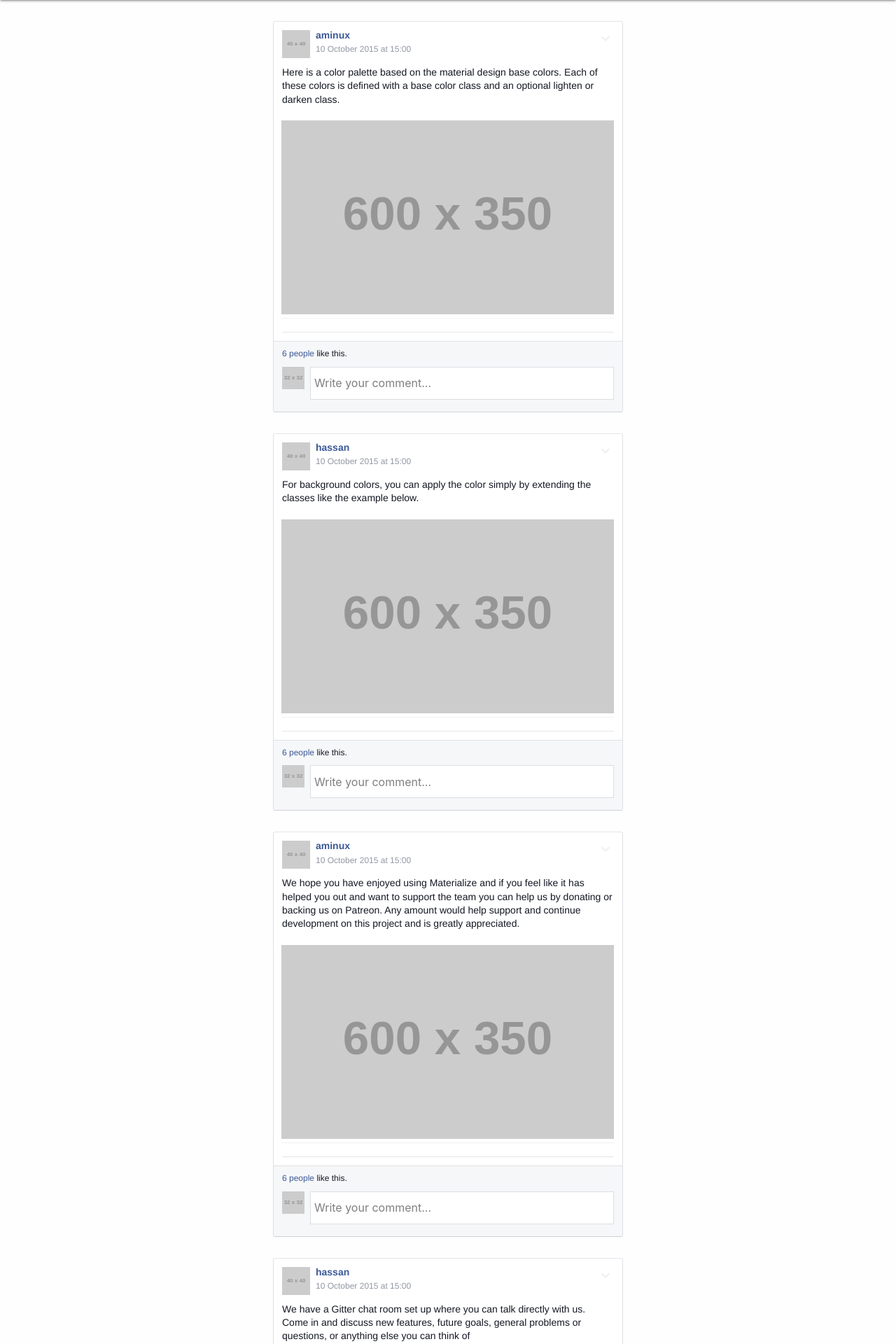
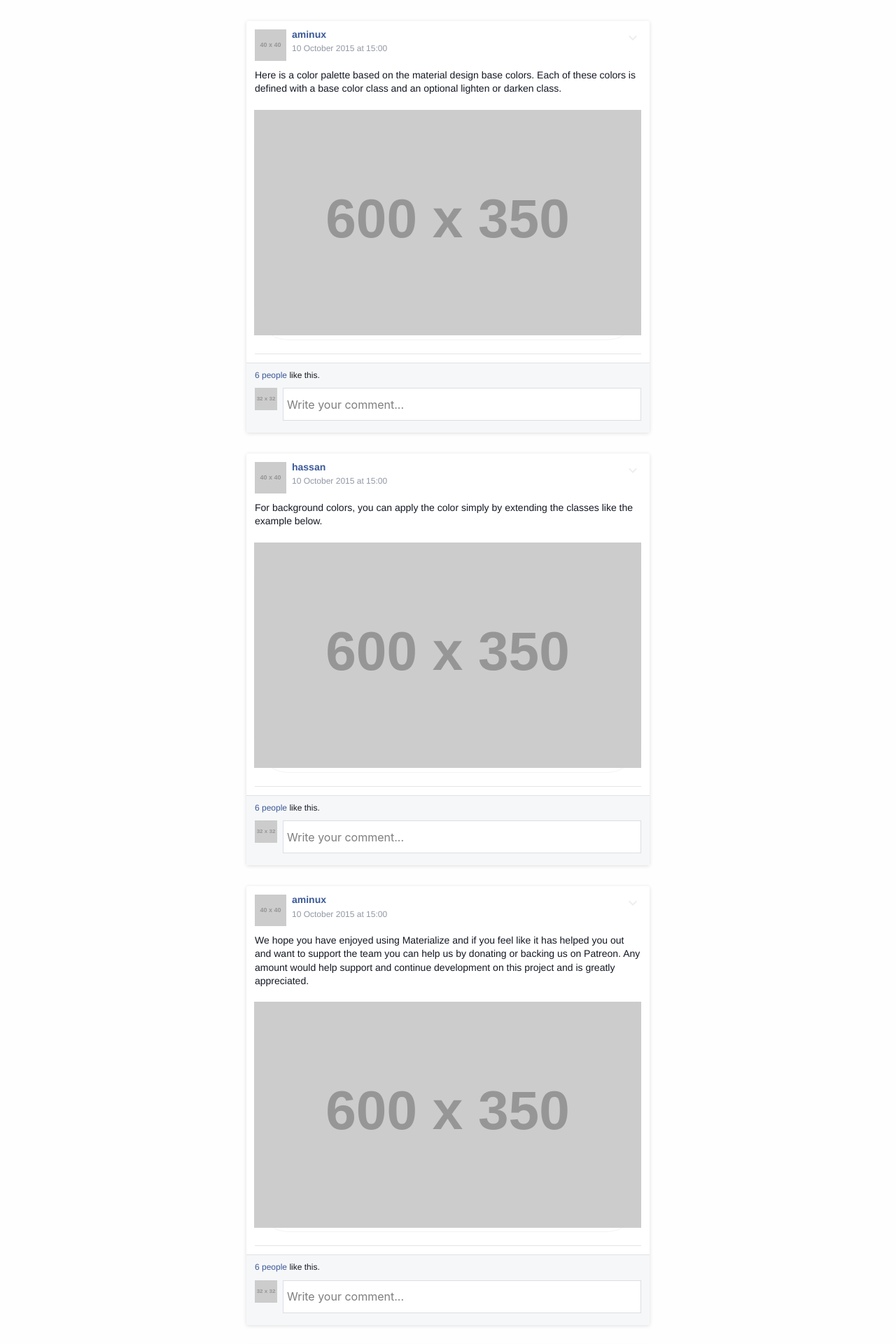
Before and after one commit to AminAbdisamad/django-app, a Django app: page / in a window 1280 px wide. Shown: the part 64-1984 px from the top of the page at 70% size. Run offline with Django 3.2, Linux system fonts and the light colour scheme; data comes from the database, SQL or seed files in the repository; both versions use the stored data as it was after the commit; grey boxes labelled with a size stand in for pictures from a placeholder-image service; some libraries are stand-ins or nearby versions.

Commit message:
updated css file

```diff
--- a/blog/pages/static/pages/css/main.css
+++ b/blog/pages/static/pages/css/main.css
@@ -8,9 +8,7 @@ body {
   font-family: Georgia, 'Times New Roman', Times, serif;
   line-height: 1.3em;
 }
-.no-shadows {
-  box-shadow: none !important;
-}
+
 /* Facebook Box Design  */
 @import url('https://fonts.googleapis.com/icon?family=Material+Icons');
 
@@ -52,10 +50,11 @@ img {
 }
 
 .facebook-box {
-  width: 500px;
+  width: 45%;
   margin: 30px auto;
   background: #fff;
-  border: 1px solid;
+  box-shadow: 0 1px 5px 0 rgba(66, 65, 65, 0.17);
+  /* border: 1px solid; */
   border-color: #e5e6e9 #dfe0e4 #d0d1d5;
   border-radius: 3px;
 }
@@ -74,14 +73,14 @@ img {
 }
 
 .facebook-box .row.header {
-  max-height: 40px;
+  max-height: 45px;
   margin-bottom: 11px;
 }
 
 .facebook-box .header .avatar {
   float: left;
-  width: 40px;
-  height: 40px;
+  width: 45px;
+  height: 45px;
   margin-right: 8px;
 }
 
@@ -104,6 +103,7 @@ img {
   margin-top: 10px;
   margin-left: -1px;
   box-shadow: 0 1px 1px rgba(0, 0, 0, 0.05);
+  border-radius: 50px;
 }
 
 .facebook-box .footer {
--- a/blog/pages/templates/pages/base.html
+++ b/blog/pages/templates/pages/base.html
@@ -18,17 +18,17 @@
 
     <link rel="stylesheet" href="{% static 'pages/css/main.css' %}" />
     {% if title%}
-    <title>Personal Blog - {{ title }}</title>
+    <title>ShareIdea - {{ title }}</title>
     {% else %}
-    <title>Personal Blog</title>
+    <title>ShareIdea</title>
     {% endif%}
   </head>
   <body>
     <!-- Navigations -->
-    <nav class="z-depth-1">
+    <nav class="z-depth-0">
       <div class="nav-wrapper blue darken-1  ">
         <div class="container ">
-          <a href="#" class="brand-logo">ShareIdea</a>
+          <a href="{% url 'home-page' %}" class="brand-logo">ShareIdea</a>
           <ul id="nav-mobile" class="right hide-on-med-and-down">
             <li><a href="# ">About</a></li>
             <li><a href="#">How it Works</a></li>
```
Also changed, not shown: blog/db.sqlite3.
